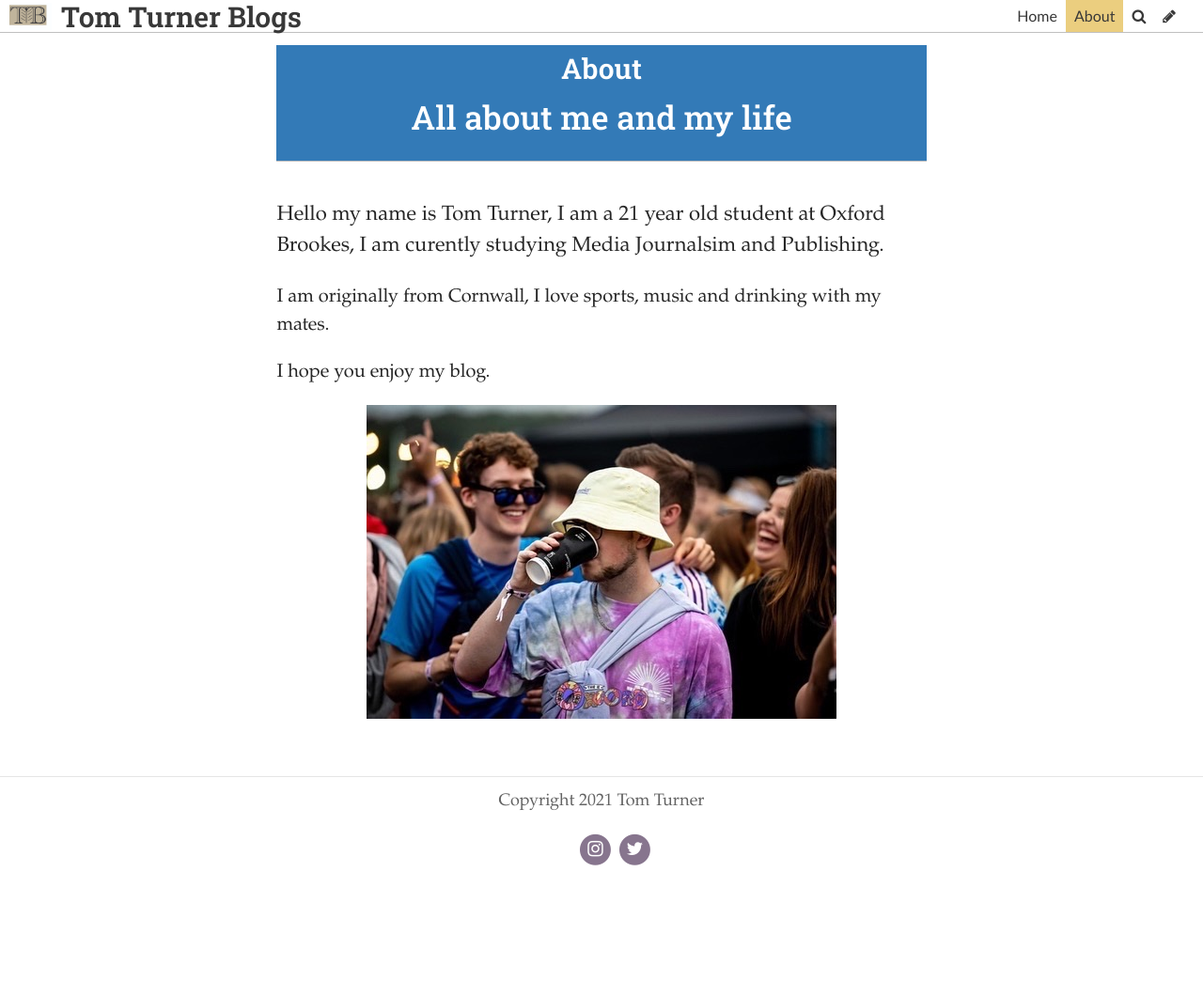
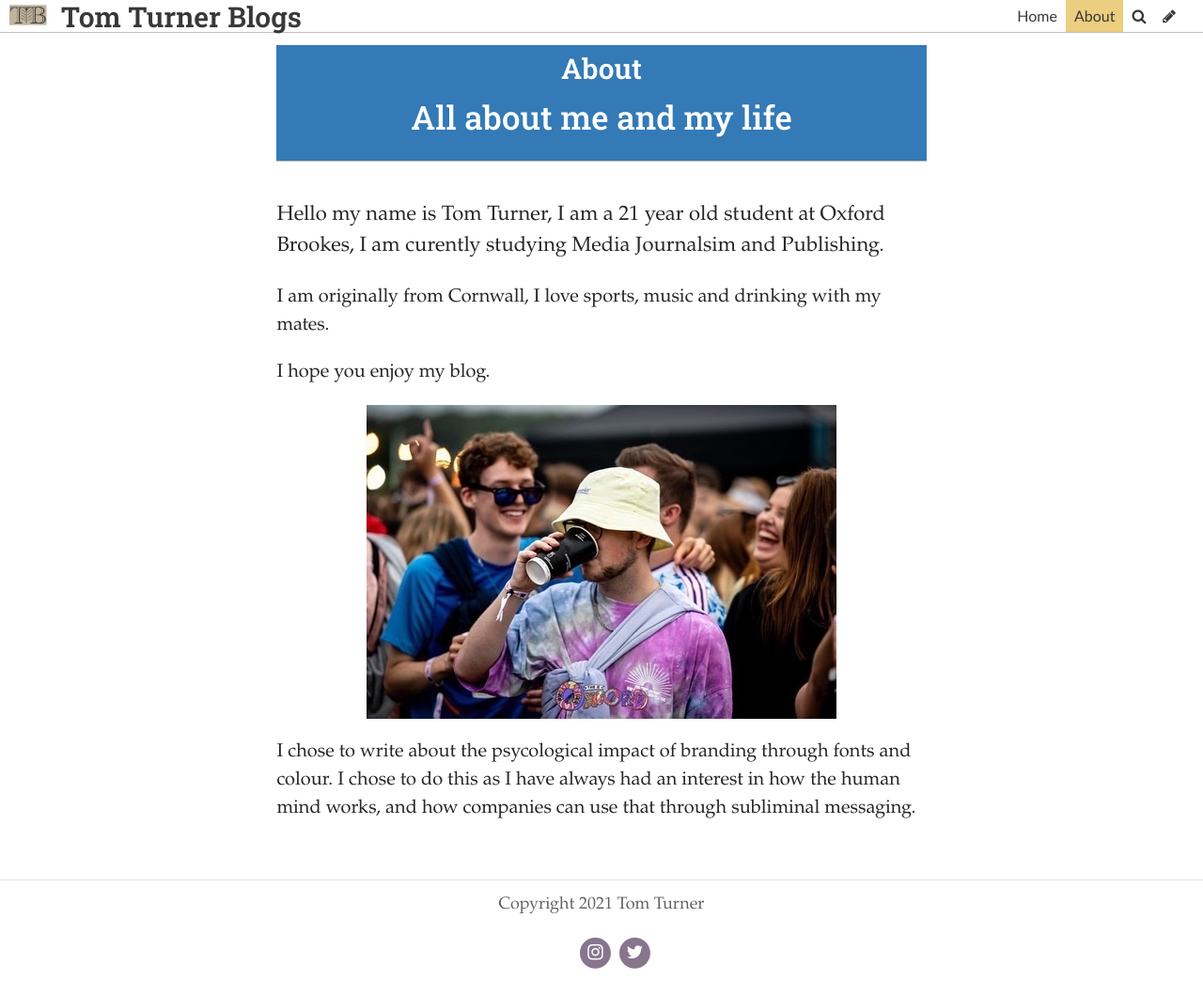
Before and after one commit to Tomturner11/Toms-typography, a Jekyll site: the page built from pages/about.md, in a window 1280 px wide. Shown: the whole page at 94% size. Built offline with Jekyll 4.4.1, drawn with Linux system fonts in a browser that asks for light colours; some web fonts are replaced; before the commit the page ends 950 px from its top, so only the background shows below that.

Commit message:
Update Page “about”

```diff
--- a/pages/about.md
+++ b/pages/about.md
@@ -17,3 +17,5 @@ I am originally from Cornwall, I love sports, music and drinking with my mates.
 I hope you enjoy my blog.
 
 ![](../uploads/0698aa44-576f-43f5-be8a-0bcdd4507406.jpg)
+
+I chose to write about the psycological impact of branding through fonts and colour. I chose to do this as I have always had an interest in how the human mind works, and how companies can use that through subliminal messaging.
```
